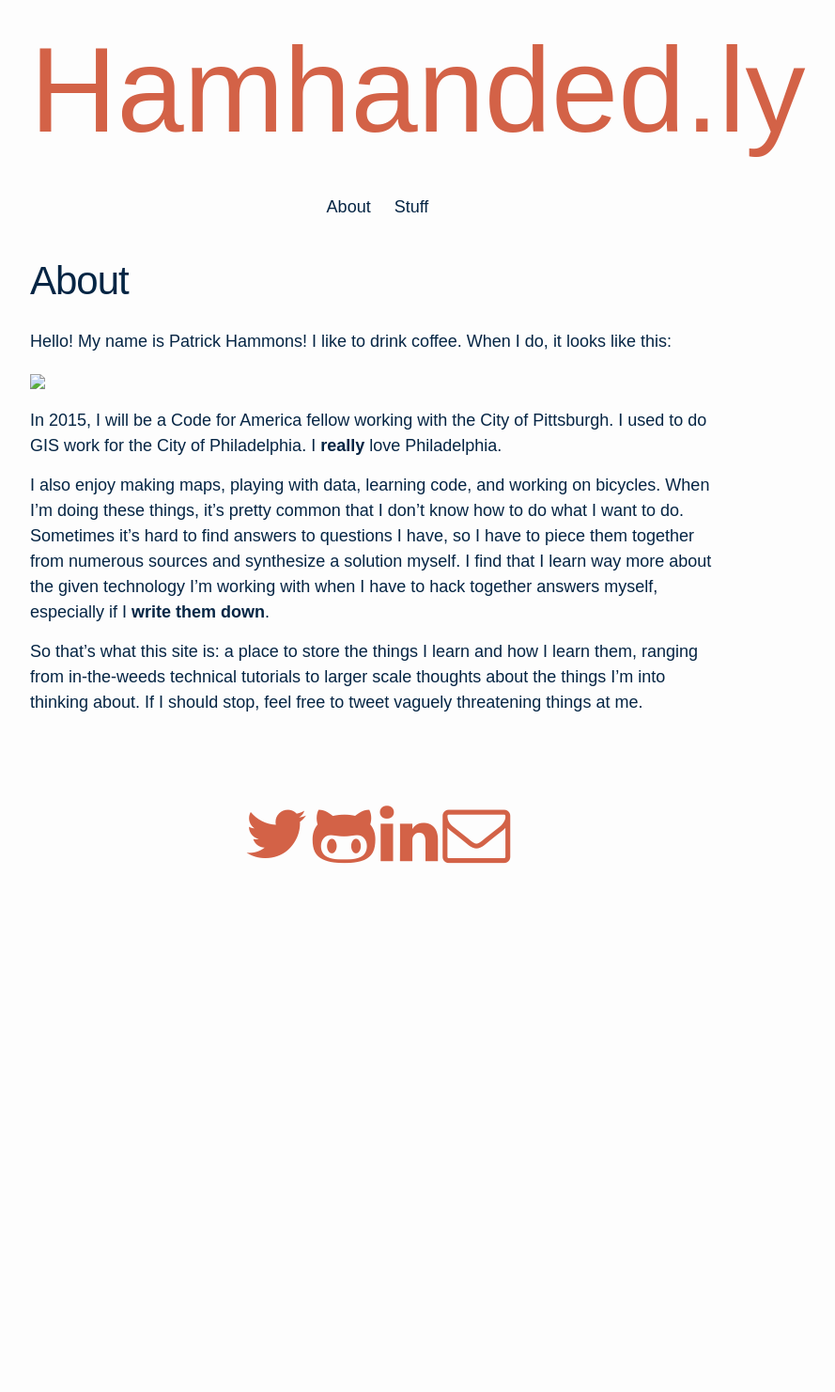
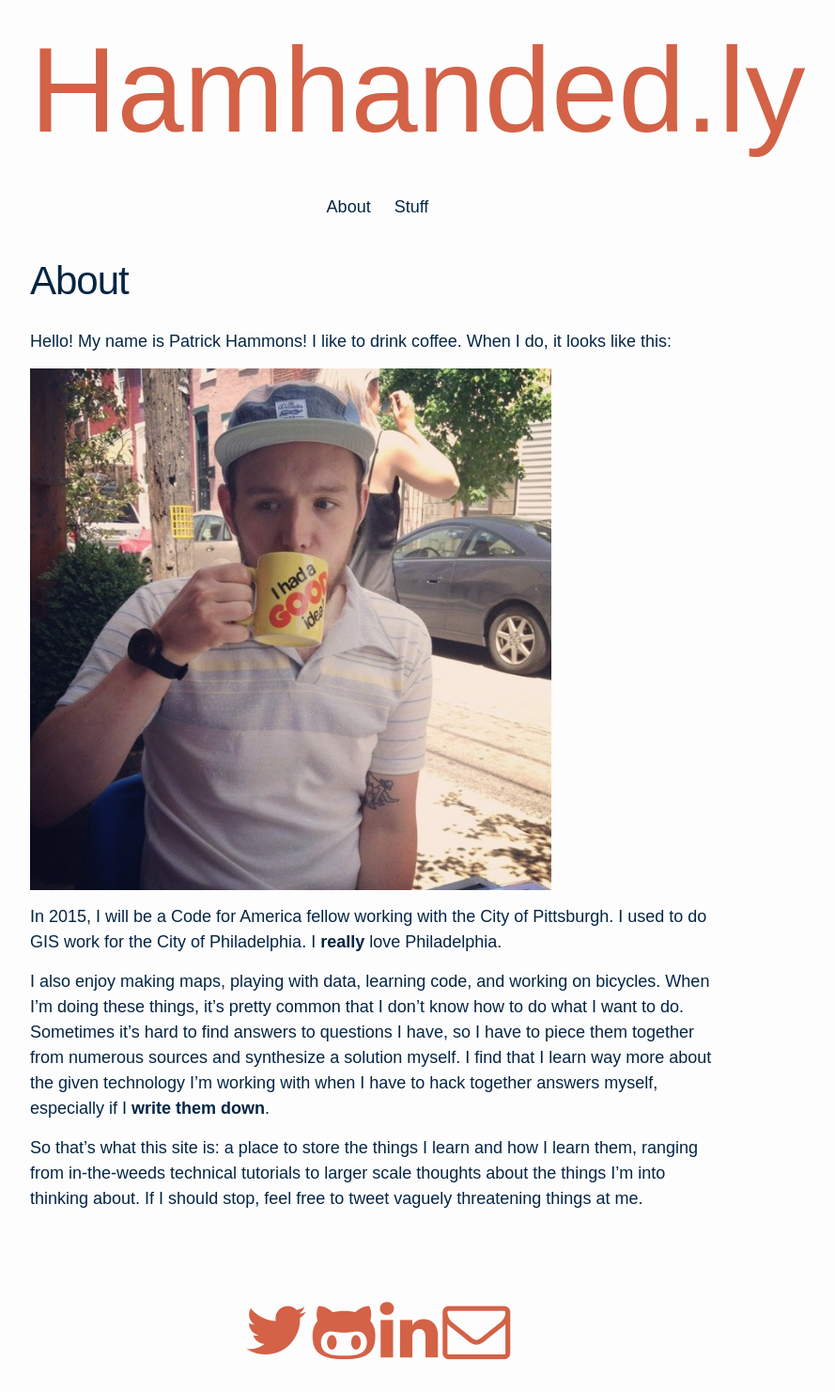
Before and after one commit to hamhands/patrickhammons.com, a Jekyll site: the page built from about.md, in a window 1280 px wide. Shown: the whole page at 94% size, without its empty margins (238-1127 px from the left). Built offline with Jekyll 4.4.1, drawn with Linux system fonts in a browser that asks for light colours; nearby versions of some CDN libraries; before the commit the page ends 953 px from its top, so only the background shows below that.

Commit message:
fix refs

```diff
--- a/_config.yml
+++ b/_config.yml
@@ -5,8 +5,8 @@
   Write an awesome description for your new site here. You can edit this
   line in _config.yml. It will appear in your document head meta (for
   Google search results) and in your feed.xml site description.
-baseurl: "hamhanded.ly" # the subpath of your site, e.g. /blog/
-url: "http://hamhands.github.io/" # the base hostname & protocol for your site
+baseurl: "/hamhanded.ly" # the subpath of your site, e.g. /blog/
+url: "http://hamhands.github.io" # the base hostname & protocol for your site
 twitter_username: hamhandedly
 github_username:  hamhands
 linkedin_username: pthammons
```
Also changed, not shown: 5 other files.
